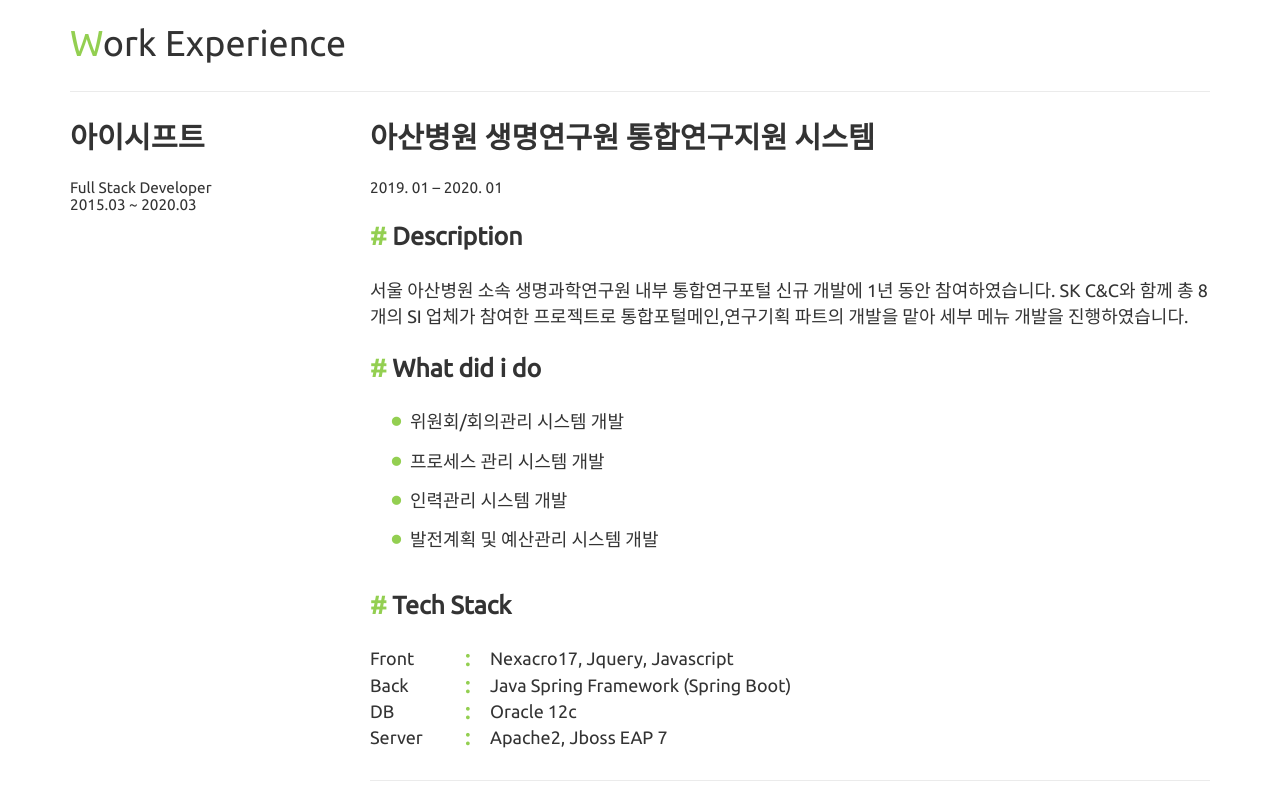
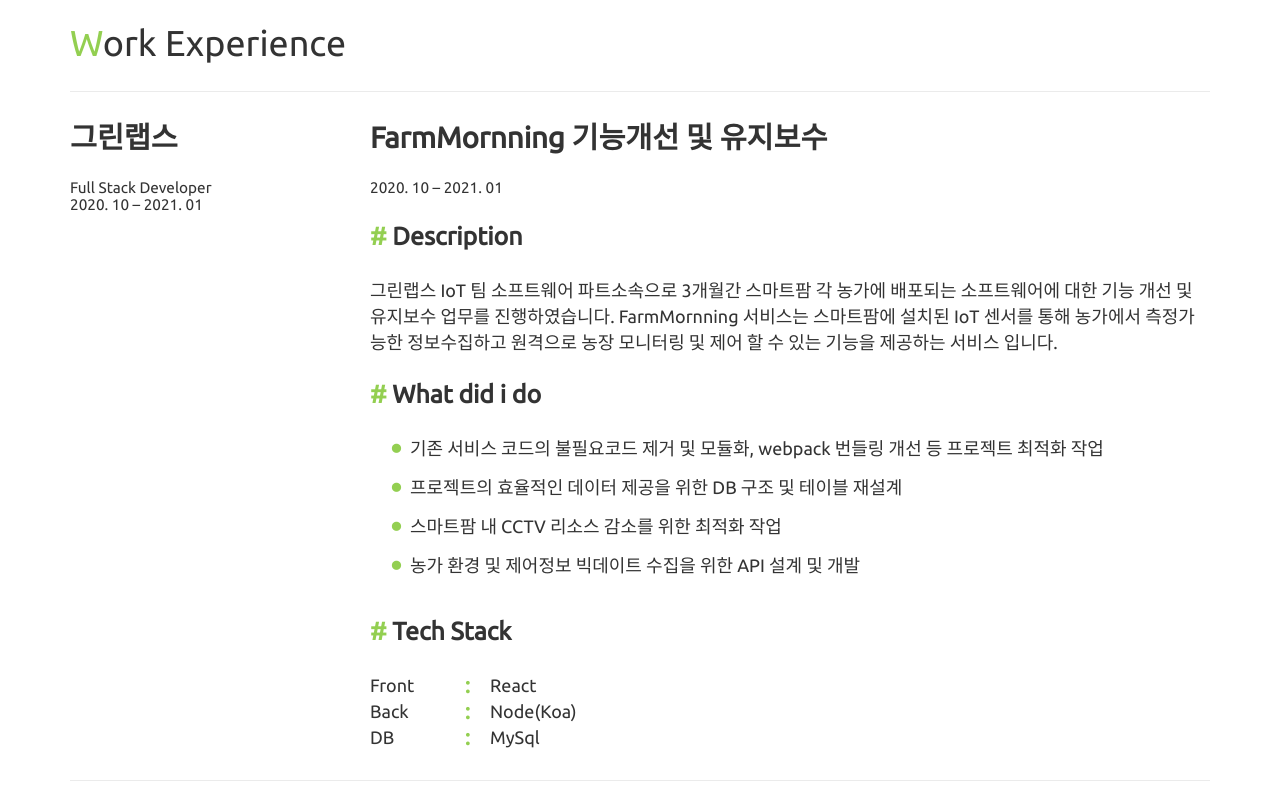
Before and after one commit to 2Paradise/2Paradise.github.io, a Gatsby site: page /resume in a window 1280 px wide. Shown: the part 2380-3180 px from the top of the page. Built offline with nearby package versions, Linux system fonts and the light colour scheme; Gatsby itself is replaced by a stand-in of ours; some packages are replaced by stand-ins of ours.

Commit message:
resume update

```diff
--- a/src/components/resume/ResumeComp.tsx
+++ b/src/components/resume/ResumeComp.tsx
@@ -80,6 +80,44 @@
             <ResumeDivider/>
 
             <ResumeExper>
+
+            <div className={"___box"}>
+                <div className={"___lbox"}>
+                  <h2>그린랩스</h2>
+                  <h5>Full Stack Developer<br/>2020. 10 – 2021. 01</h5>
+                </div>
+                <div>
+                  <h2>FarmMornning 기능개선 및 유지보수</h2>
+                  <h5>2020. 10 – 2021. 01</h5>
+                  <h3><span className={"--pointColor"}>#</span> Description</h3>
+                  <p>그린랩스 IoT 팀 소프트웨어 파트소속으로 3개월간 스마트팜 각 농가에 배포되는 소프트웨어에 대한 기능 개선 및 유지보수 업무를 진행하였습니다.
+                    FarmMornning 서비스는 스마트팜에 설치된 IoT 센서를 통해 농가에서 측정가능한 정보수집하고 원격으로 농장 모니터링 및 제어 할 수 있는 기능을 제공하는 서비스 입니다. </p>
+                  <h3><span className={"--pointColor"}>#</span> What did i do</h3>
+                  <ResumePointList tab>
+                    <li>기존 서비스 코드의 불필요코드 제거 및 모듈화, webpack 번들링 개선 등 프로젝트 최적화 작업</li>
+                    <li>프로젝트의 효율적인 데이터 제공을 위한 DB 구조 및 테이블 재설계</li>
+                    <li>스마트팜 내 CCTV 리소스 감소를 위한 최적화 작업</li>
+                    <li>농가 환경 및 제어정보 빅데이트 수집을 위한 API 설계 및 개발</li>
+                  </ResumePointList>
+                  <h3><span className={"--pointColor"}>#</span> Tech Stack</h3>
+                  <ResumeExperList>
+                    <div className={"___row"}>
+                      <div className={"___rowTitle"}>Front</div>
+                      <div>React</div>
+                    </div>
+                    <div className={"___row"}>
+                      <div className={"___rowTitle"}>Back</div>
+                      <div>Node(Koa)</div>
+                    </div>
+                    <div className={"___row"}>
+                      <div className={"___rowTitle"}>DB</div>
+                      <div>MySql</div>
+                    </div>
+                  </ResumeExperList>
+                </div>
+              </div>
+              <ResumeDivider/>
+
               <div className={"___box"}>
                 <div className={"___lbox"}>
                   <h2>아이시프트</h2>
```
